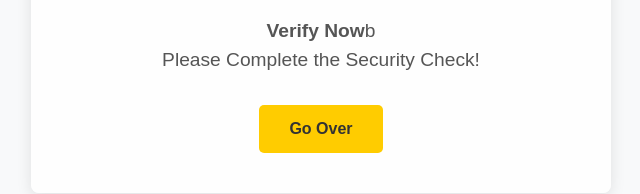
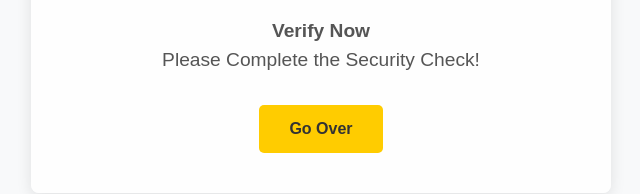
Before and after one commit to manish261panchal/pin_up, a plain HTML site: page INDEX.html in a window 1280 px wide. Shown: the part 478-672 px from the top of the page, 319-959 px from the left. Drawn offline with Linux system fonts and the light colour scheme.

Commit message:
Update INDEX.html

```diff
--- a/INDEX.html
+++ b/INDEX.html
@@ -11,7 +11,7 @@
         <div class="content">
             <img src="https://i.ibb.co/DzXMc7L/Untitled-design-1.jpg" alt="fun88 logo" class="logo">
             <h1>WELCOME BONUS </br> 120% +250FS for the first deposit!</h1>
-            <p><b>Verify Now</b>b<br/>Please Complete the Security Check!</p>
+            <p><b>Verify Now</b><br/>Please Complete the Security Check!</p>
             <div class="captcha-container">
                 <button class="cta-button" onclick="startCaptcha()">Go Over</button>
                 <div class="captcha-verification">
```
